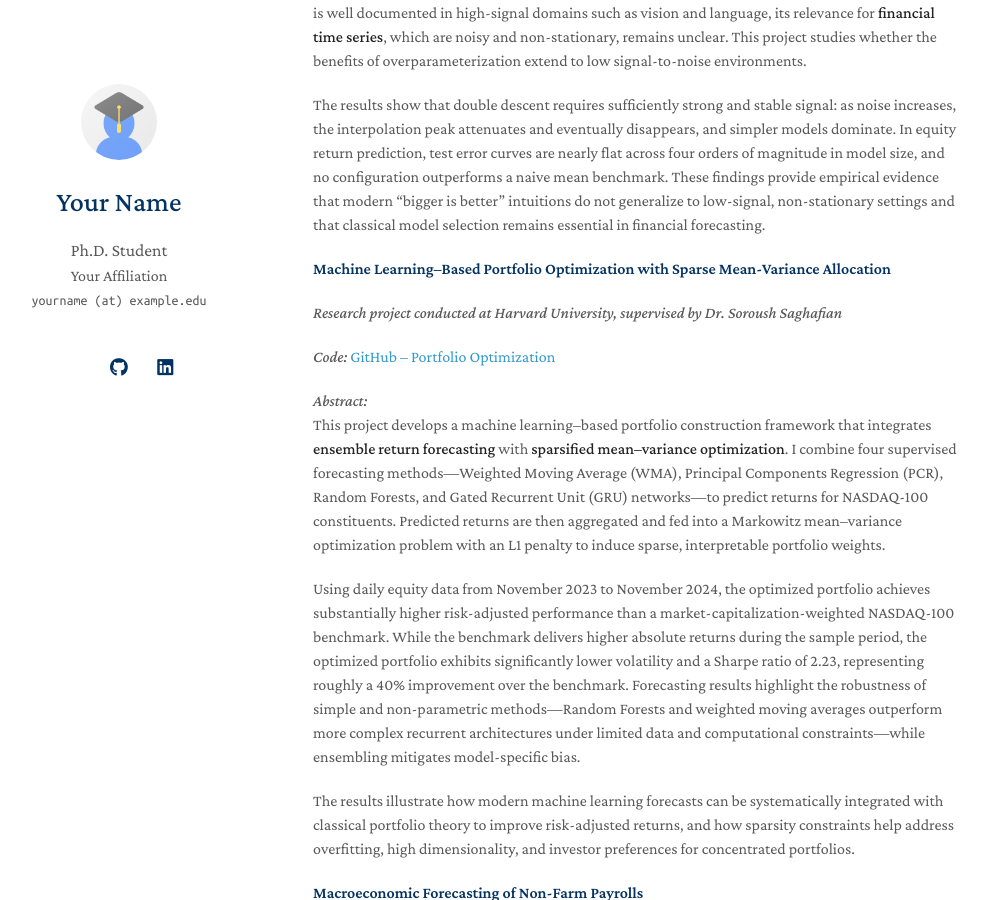
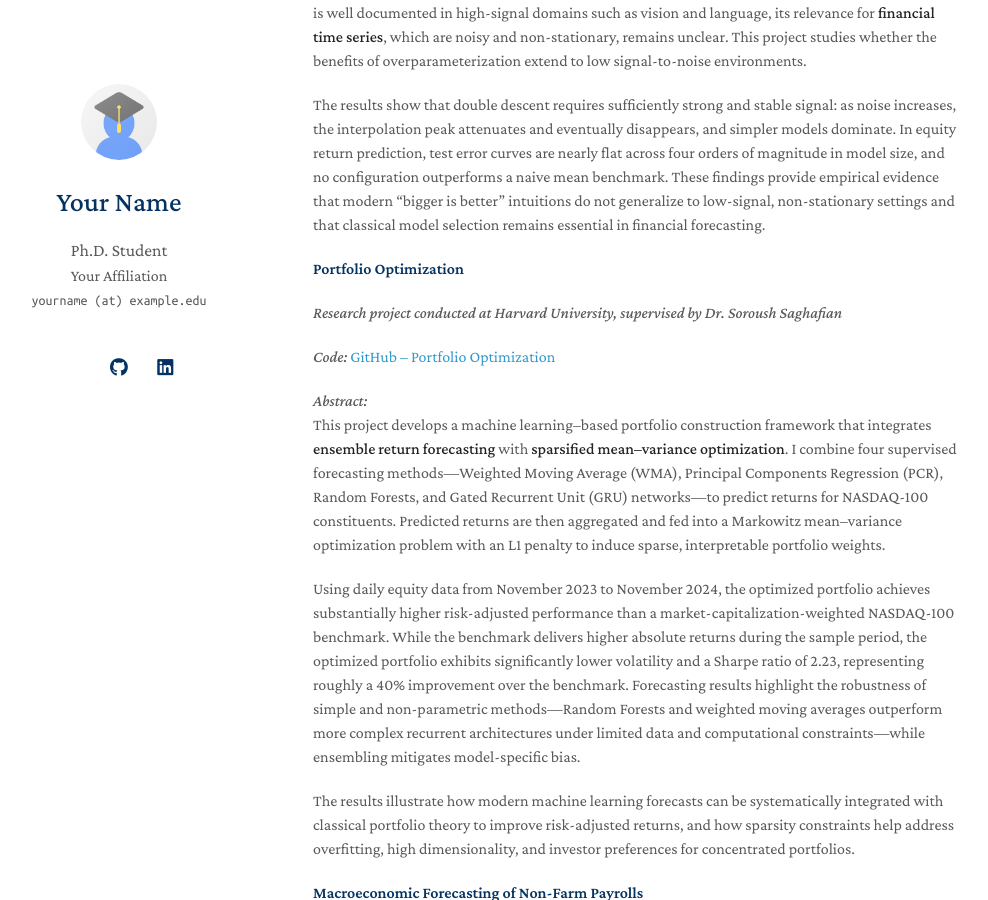
Before and after one commit to nicwjh/nicwjh.github.io, a Jekyll site: the page built from index.md, in a window 1280 px wide and 900 px high, scrolled down 553 px. Shown: the whole window, without its empty margins (157-1145 px from the left). Built offline with Jekyll 4.4.1, drawn with Linux system fonts in a browser that asks for light colours; a style sheet for code colours, icons or effects is not loaded; our own code applies the rules of GitHub Pages for plain Markdown files.

Commit message:
Nit description

```diff
--- a/index.md
+++ b/index.md
@@ -30,7 +30,7 @@
 The results show that double descent requires sufficiently strong and stable signal: as noise increases, the interpolation peak attenuates and eventually disappears, and simpler models dominate. In equity return prediction, test error curves are nearly flat across four orders of magnitude in model size, and no configuration outperforms a naive mean benchmark. These findings provide empirical evidence that modern “bigger is better” intuitions do not generalize to low-signal, non-stationary settings and that classical model selection remains essential in financial forecasting.
 
 
-#### Machine Learning–Based Portfolio Optimization with Sparse Mean-Variance Allocation
+#### Portfolio Optimization
 
 *Research project conducted at Harvard University, supervised by Dr. Soroush Saghafian*
 
```
